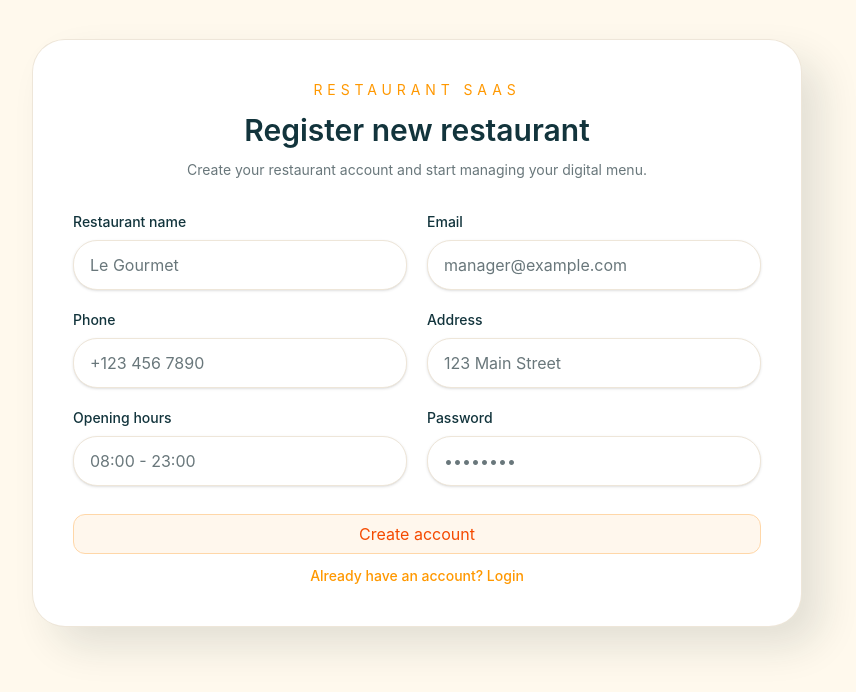
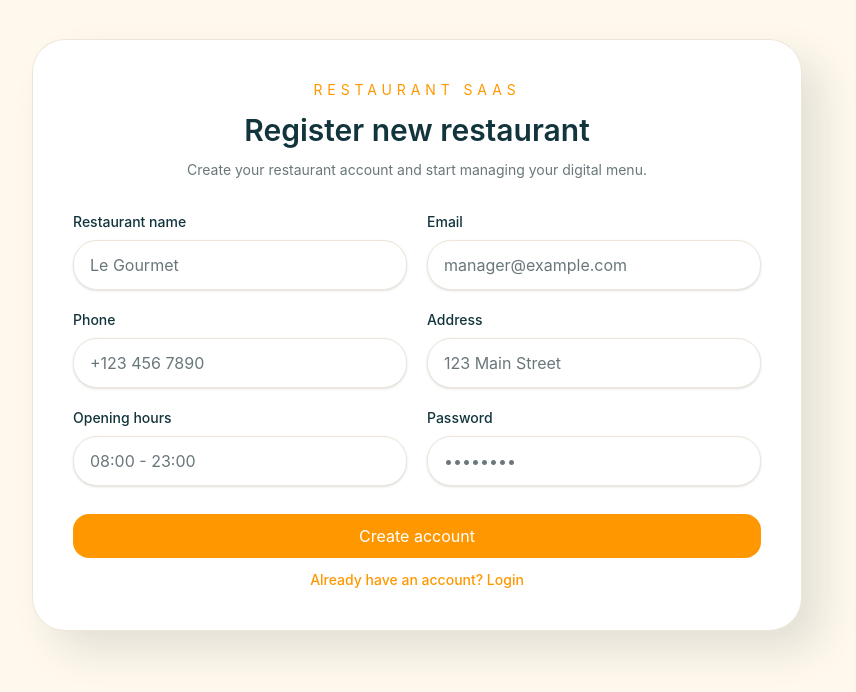
Before and after one commit to skouti-7788/responsable-restaurant, a React (Vite) app: page /register in a window 1280 px wide. Shown: the top 692 px of the page, without its empty margins (223-1079 px from the left). Built offline with nearby package versions, Linux system fonts and the light colour scheme; no server answers.

Commit message:
treat problme style

```diff
--- a/src/index.css
+++ b/src/index.css
@@ -3,7 +3,7 @@
 
 @theme {
   --color-brand: #FF9800;
-  --color-brand-dark: #ea580c;
+  --color-brand-dark: #d87844;
   --color-sand: #fff9ed;
   --color-ink: #12343c;
   --color-muted: #69777b;
--- a/src/pages/auth/LoginPage.jsx
+++ b/src/pages/auth/LoginPage.jsx
@@ -3,7 +3,6 @@ import { useDispatch, useSelector } from 'react-redux'
 import { useNavigate, Link } from 'react-router-dom'
 import { loginStart, loginSuccess, loginFailure } from '../../store/authSlice'
 import Input from '../../components/ui/Input'
-import Button from '../../components/ui/Button'
 import axiosClient from '../../api/axiosClient'
 
 const LoginPage = () => {
@@ -64,9 +63,12 @@ const LoginPage = () => {
 
         <div className="col-span-full flex flex-col gap-3 pt-2">
           {error && <p className="text-sm text-rose-500">{error}</p>}
-          <Button type="submit" disabled={loading}>
+          <butron
+          className='inline-flex h-11 cursor-pointer items-center justify-center gap-2 rounded-2xl bg-brand px-5 text-sm font-semibold text-white   hover:bg-brand-dark'
+
+          type="submit" disabled={loading}>
             {loading ? 'Signing in...' : 'Login'}
-          </Button>
+          </butron>
           <p className="mt-6 text-center text-sm text-muted">
             <Link to="/register" className="font-medium text-brand hover:text-brand-dark">
               Already have an account? Login
--- a/src/pages/auth/RegisterPage.jsx
+++ b/src/pages/auth/RegisterPage.jsx
@@ -3,7 +3,6 @@ import { useDispatch, useSelector } from 'react-redux'
 import { useNavigate, Link } from 'react-router-dom'
 import { loginStart, loginSuccess, loginFailure } from '../../store/authSlice'
 import Input from '../../components/ui/Input'
-import Button from '../../components/ui/Button'
 import axiosClient from '../../api/axiosClient'
 
 const RegisterPage = () => {
@@ -60,9 +59,11 @@ const RegisterPage = () => {
           <Input label= 'Password' value={form.password} onChange={(e) => setForm({ ...form, password: e.target.value })} placeholder="••••••••" type="password" />
           {error && <p className="col-span-full text-sm text-rose-500">{error}</p>}
           <div className="col-span-full flex flex-col gap-3 pt-2">
-            <Button type="submit" disabled={loading}>
+            <button
+            className='inline-flex h-11 cursor-pointer items-center justify-center gap-2 rounded-2xl bg-brand px-5 text-sm font-semibold text-white   hover:bg-brand-dark'
+            type="submit" disabled={loading}>
               {loading ? 'Creating account...' : 'Create account'}
-            </Button>
+            </button>
             <p className="text-center text-sm text-muted">
               <Link to="/login" className="font-medium text-brand hover:text-brand-dark">
                 Already have an account? Login
```
